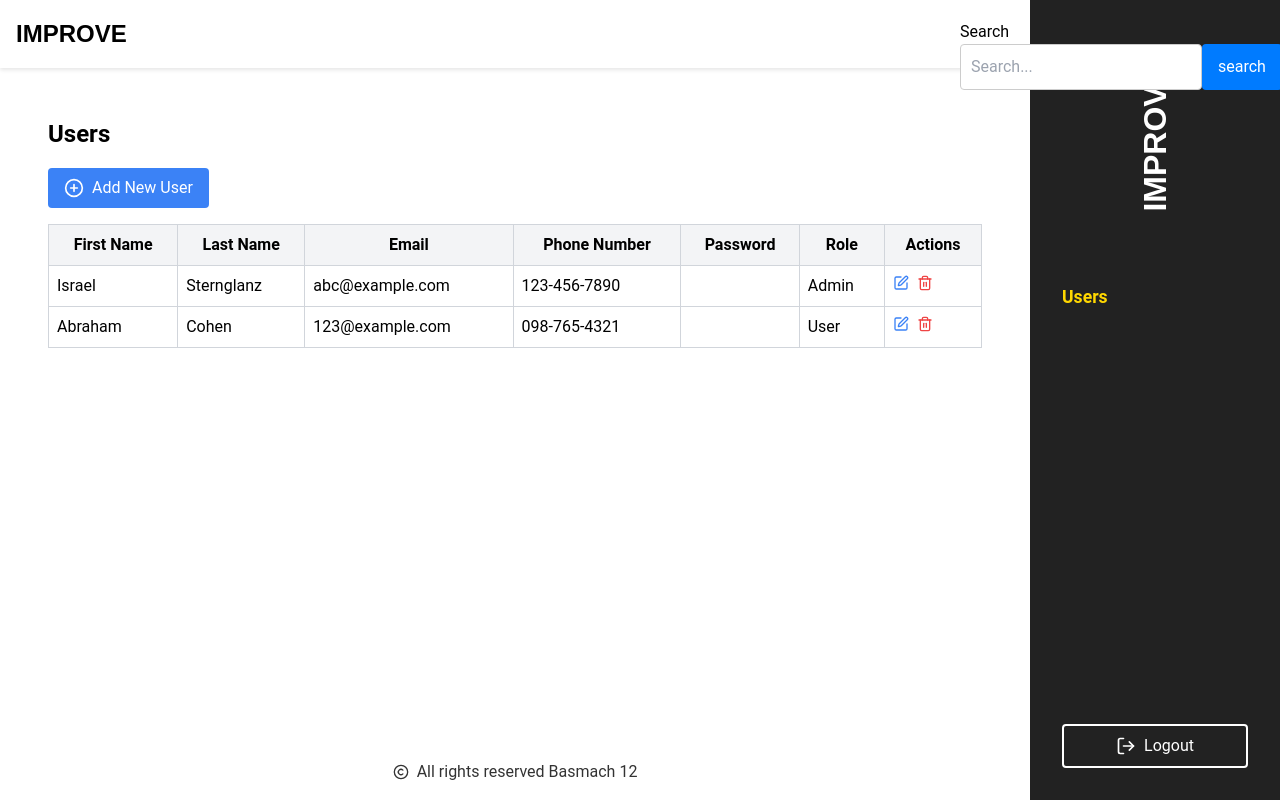
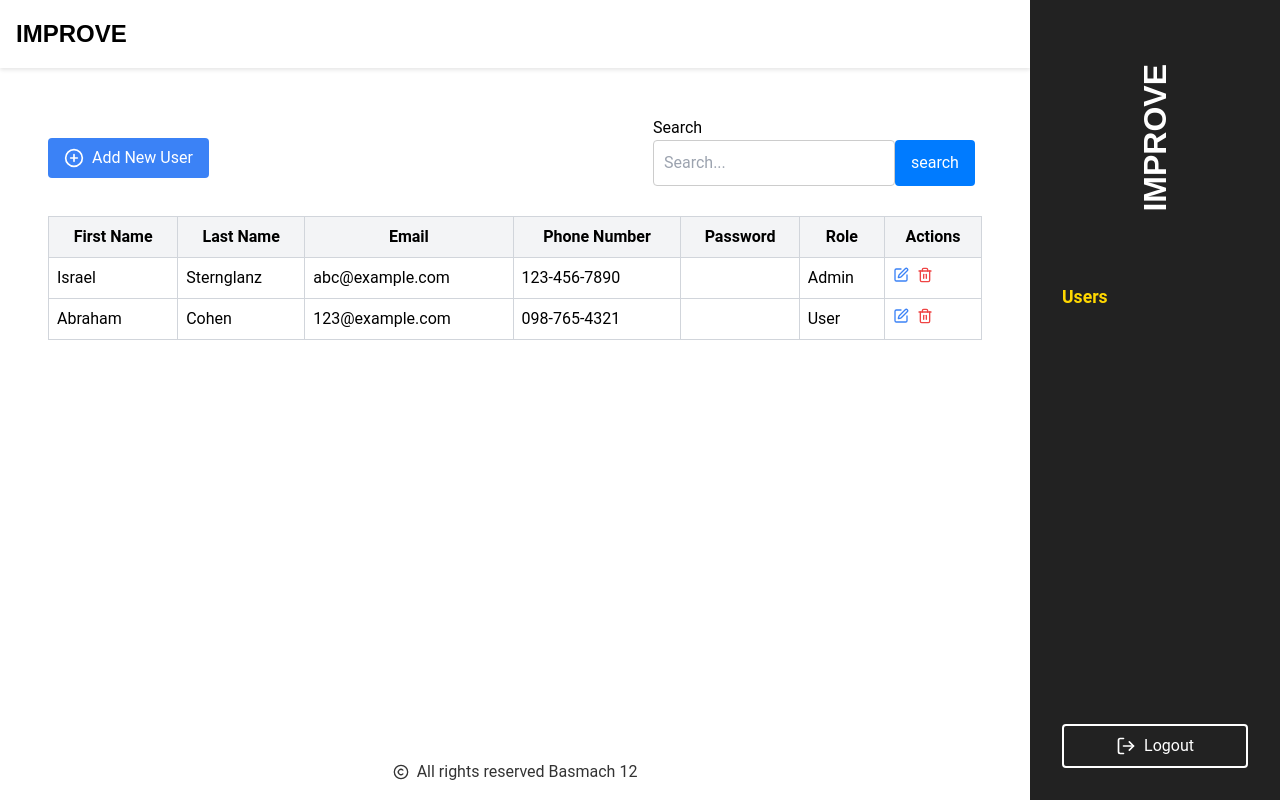
Before and after one commit to jakemeir/improve-front, a React (Vite) app: page /users in a window 1280 px wide. Built offline with nearby package versions, Linux system fonts and the light colour scheme.

Commit message:
update 0.01 layout

```diff
--- a/src/App.tsx
+++ b/src/App.tsx
@@ -32,7 +32,7 @@ const App: React.FC = () => {
           </Routes>
         </Layout>
       </Router>
-      <SearchBox />
+      {/* <SearchBox /> */}
       {/* <CreateUser /> */}
     </div>
   );
--- a/src/components/UsersPage.tsx
+++ b/src/components/UsersPage.tsx
@@ -2,6 +2,7 @@ import React, { useState, useEffect } from 'react';
 import { PlusCircle, Edit, Trash2 } from 'lucide-react';
 import DeleteConfirmation from './DeleteConfirmation';
 import '../style/UsersPage.css';
+import SearchBox from './SearchBox';
 
 interface User {
   id: number;
@@ -40,11 +41,14 @@ const UsersPage: React.FC = () => {
 
   return (
     <div className="users-container">
-      <h2 className="page-title">Users</h2>
-      <button className="add-button">
-        <PlusCircle size={20} className="add-button-icon" />
-        Add New User
-      </button>
+      <div className="user-controls">
+        <button className="add-button">
+          <PlusCircle size={20} className="add-button-icon" />
+          Add New User
+        </button>
+        <SearchBox /> {/* Placing SearchBox next to the button */}
+      </div>
+
       <div className="table-container">
         <table className="table">
           <thead>
--- a/src/style/SearchBox.css
+++ b/src/style/SearchBox.css
@@ -1,9 +1,8 @@
 .search-modal{
-    position: absolute;
-    right: 20px;
-    top: 20px;
     max-width: 300px;
     width: auto;
+    margin-right: 29px;
+    margin-bottom: 29px;
 }
 .input-container {
     display: flex;
--- a/src/style/UsersPage.css
+++ b/src/style/UsersPage.css
@@ -3,6 +3,13 @@
     margin: 0 auto;
     padding: 16px;
   }
+  .user-controls {
+    display: flex;
+    justify-content: space-between;
+    align-items: center;
+    margin-bottom: 1px;
+  }
+
 
   .page-title {
     font-size: 1.5rem;
```
